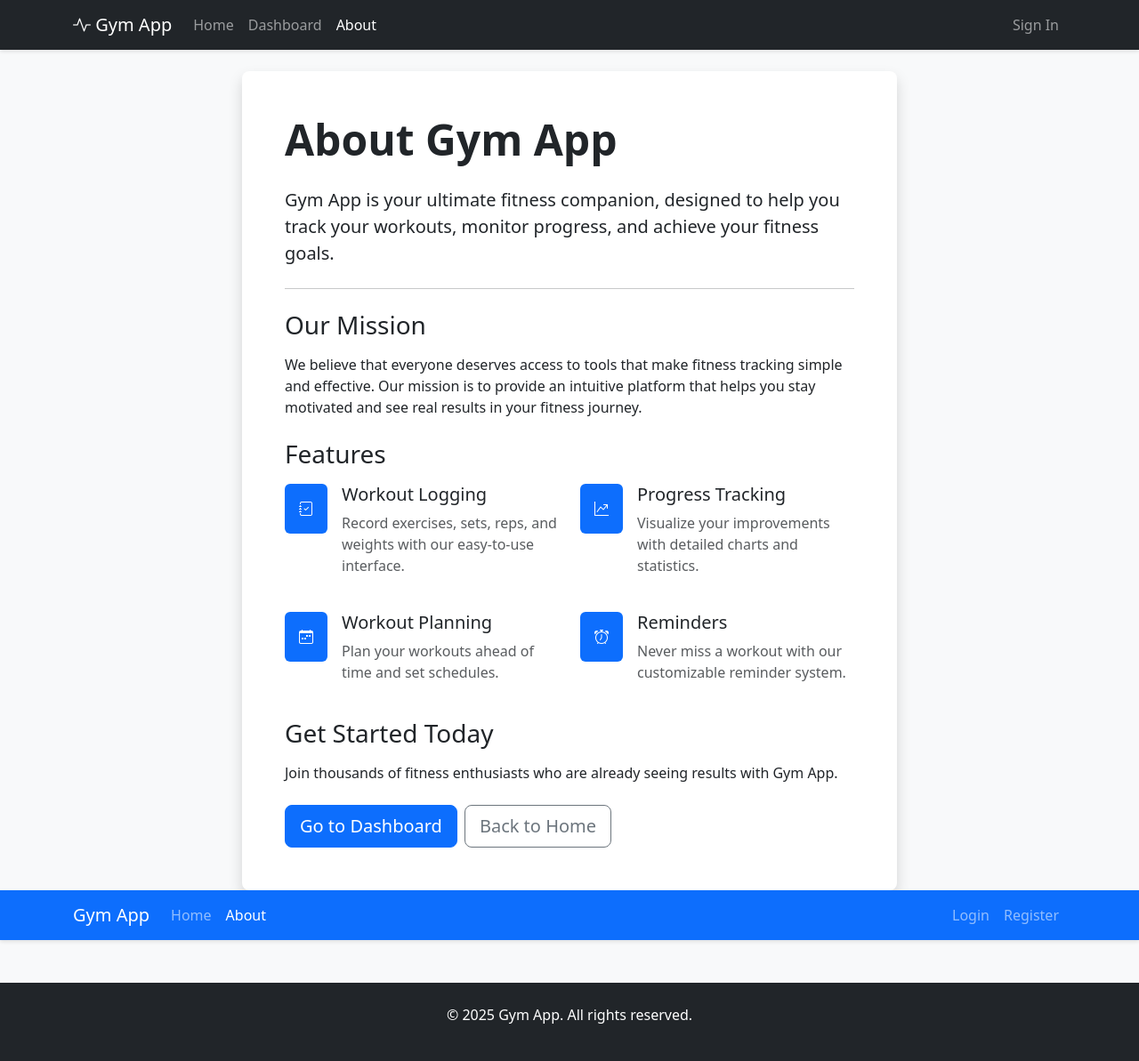
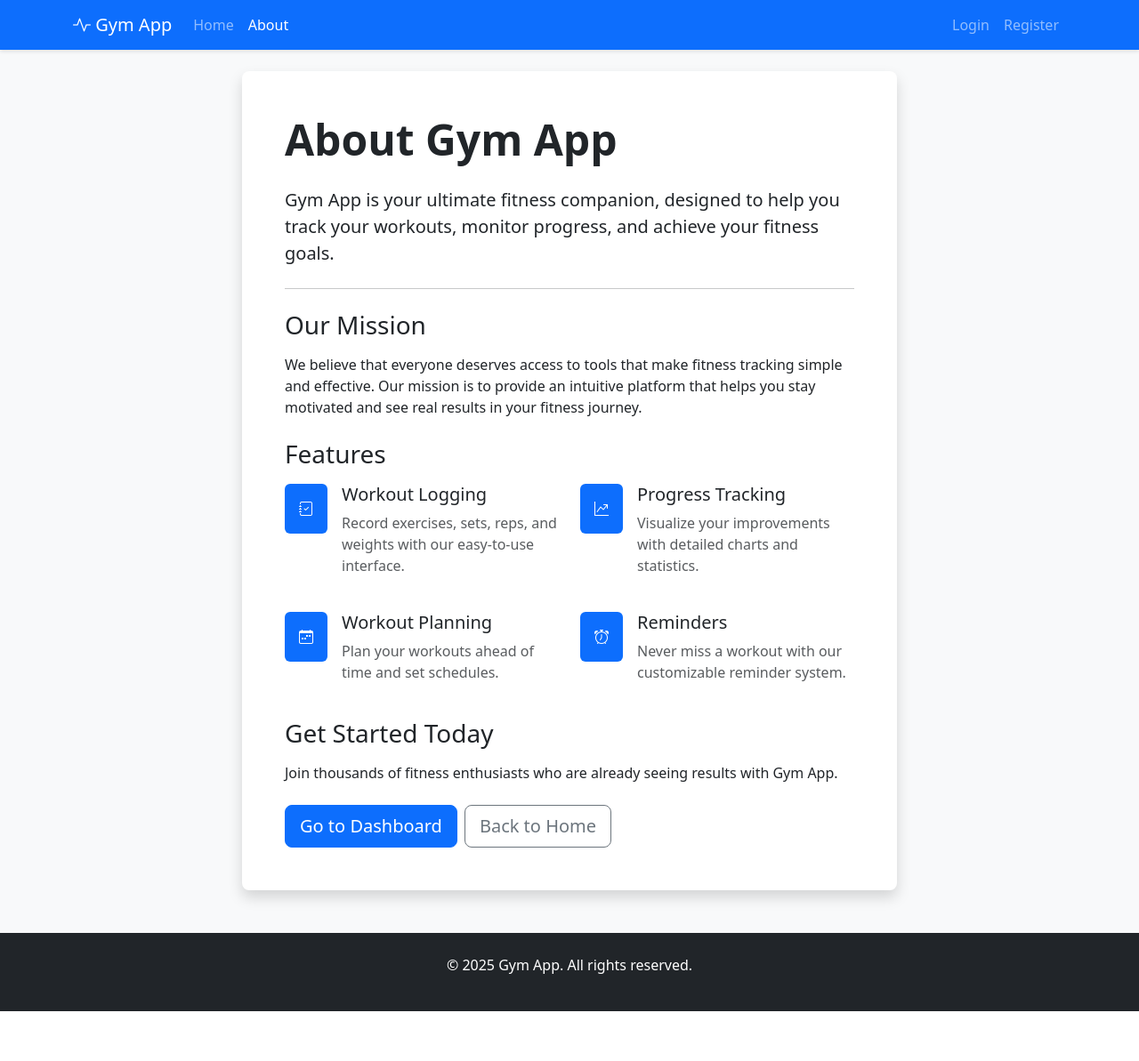
Before and after one commit to dwalker2025/Last_Gym_App, a Flask app: page /about in a window 1280 px wide. Shown: the whole page at 89% size. After the commit the page ends 1137 px from the top, so only its background shows below. Run offline with Flask 3, Linux system fonts and the light colour scheme.

Commit message:
fixed nav bar

```diff
--- a/Gym-App2/templates/base.html
+++ b/Gym-App2/templates/base.html
@@ -14,42 +14,12 @@
     {% block extra_css %}{% endblock %}
 </head>
 <body>
-    <nav class="navbar navbar-expand-lg navbar-dark bg-dark">
+    <!-- KEEP ONLY ONE NAVBAR - Remove the first one and keep this one -->
+    <nav class="navbar navbar-expand-lg navbar-dark bg-primary">
         <div class="container">
             <a class="navbar-brand" href="{{ url_for('home') }}">
                 <i class="bi bi-activity"></i> Gym App
             </a>
-            <button class="navbar-toggler" type="button" data-bs-toggle="collapse" data-bs-target="#navbarNav">
-                <span class="navbar-toggler-icon"></span>
-            </button>
-            <div class="collapse navbar-collapse" id="navbarNav">
-                <ul class="navbar-nav">
-                    <li class="nav-item">
-                        <a class="nav-link {% if request.path == url_for('home') %}active{% endif %}" href="{{ url_for('home') }}">Home</a>
-                    </li>
-                    <li class="nav-item">
-                        <a class="nav-link {% if request.path == url_for('dashboard') %}active{% endif %}" href="{{ url_for('dashboard') }}">Dashboard</a>
-                    </li>
-                    <li class="nav-item">
-                        <a class="nav-link {% if request.path == url_for('about') %}active{% endif %}" href="{{ url_for('about') }}">About</a>
-                    </li>
-                </ul>
-                <ul class="navbar-nav ms-auto">
-                    <li class="nav-item">
-                        <a class="nav-link" href="#">Sign In</a>
-                    </li>
-                </ul>
-            </div>
-        </div>
-    </nav>
-
-    <div class="container mt-4">
-        {% block content %}{% endblock %}
-    </div>
-
-    <nav class="navbar navbar-expand-lg navbar-dark bg-primary">
-        <div class="container">
-            <a class="navbar-brand" href="{{ url_for('home') }}">Gym App</a>
             <button class="navbar-toggler" type="button" data-bs-toggle="collapse" data-bs-target="#navbarNav" aria-controls="navbarNav" aria-expanded="false" aria-label="Toggle navigation">
                 <span class="navbar-toggler-icon"></span>
             </button>
@@ -92,6 +62,22 @@
         </div>
     </nav>
 
+    <div class="container mt-4">
+        <!-- Add flash messages support here -->
+        {% with messages = get_flashed_messages(with_categories=true) %}
+            {% if messages %}
+                {% for category, message in messages %}
+                    <div class="alert alert-{{ category }} alert-dismissible fade show" role="alert">
+                        {{ message }}
+                        <button type="button" class="btn-close" data-bs-dismiss="alert" aria-label="Close"></button>
+                    </div>
+                {% endfor %}
+            {% endif %}
+        {% endwith %}
+
+        {% block content %}{% endblock %}
+    </div>
+
     <footer class="mt-5 py-4 bg-dark text-white">
         <div class="container text-center">
             <p>&copy; 2025 Gym App. All rights reserved.</p>
```
